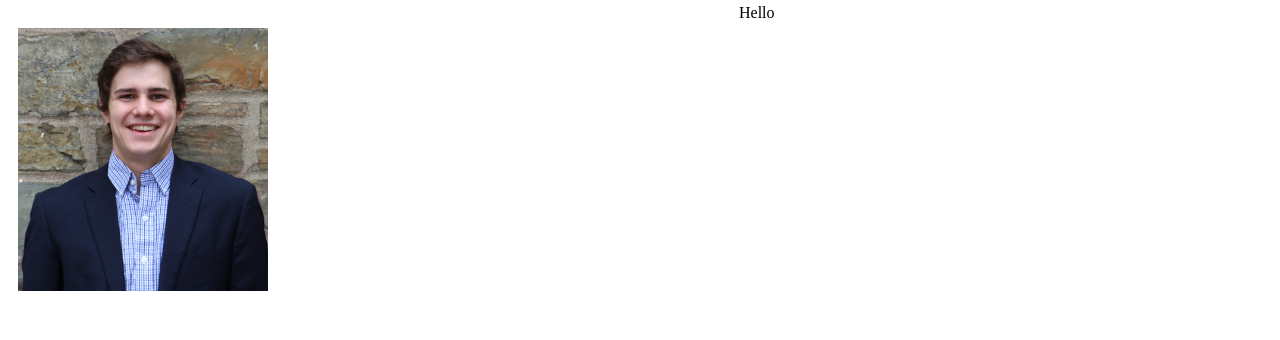
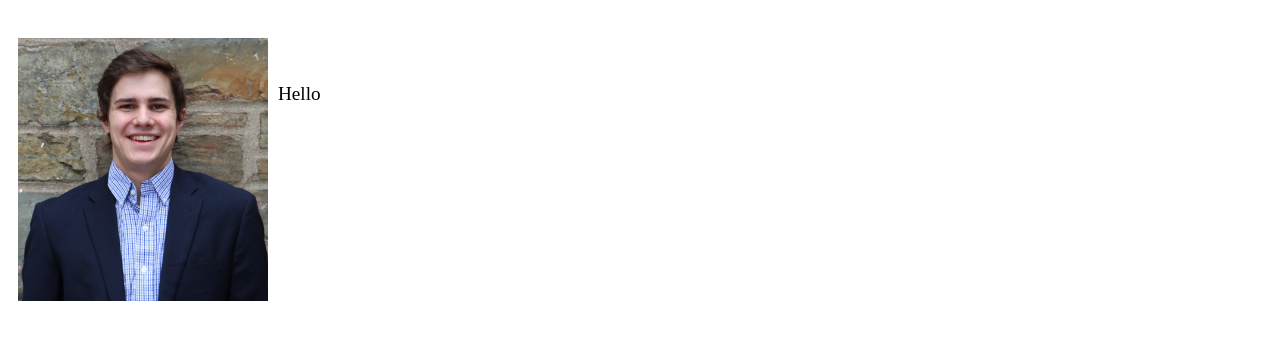
Before and after one commit to seanmc5943/seanmc5943.github.io, a plain HTML site: page index.html in a window 1280 px wide. Shown: the part 98-438 px from the top of the page. Drawn offline with Linux system fonts and the light colour scheme.

Commit message:
Update index.html

```diff
--- a/index.html
+++ b/index.html
@@ -15,6 +15,20 @@
     margin: 0px;
     font-size: 1em;
     color: #FFF;
+  }
+
+  div.about {
+    padding-top: 40px;
+    padding-bottom: 40px;
+    padding-right: 50px;
+    padding-left: 50px;
+    width: 30%;
+    margin: 50px;
+    background: rgba(255,255,255, 0.7);
+    text-align: justify;
+    font-size: 1.2em;
+    line-height: 170%;
+    color: black;
   }
 
   #text {
@@ -83,8 +97,9 @@
 	     </div>
   </div>
   <div>
-  <img src='images/headshot.JPG' width='250' height='262.90' title='headshot' style='float: left; margin: 40px 10px 10px 10px; top: 15px'>
-  <p style='float: right;'>Hello</p>
-
+  <img src='images/headshot.JPG' width='250' height='262.90' title='headshot' style='float: left; margin: 50px 10px 10px 10px; top: 15px'>
+  </div>
+  <div class='about'>
+  Hello
   </div>
 </body>
```
